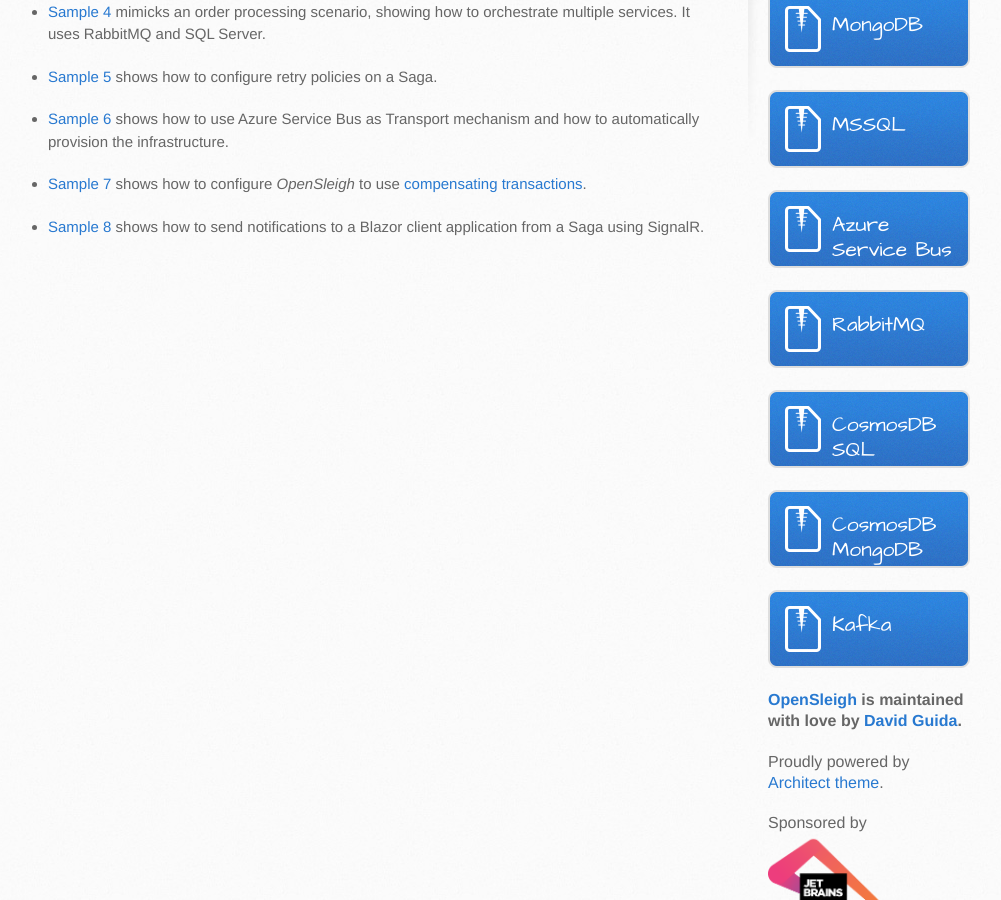
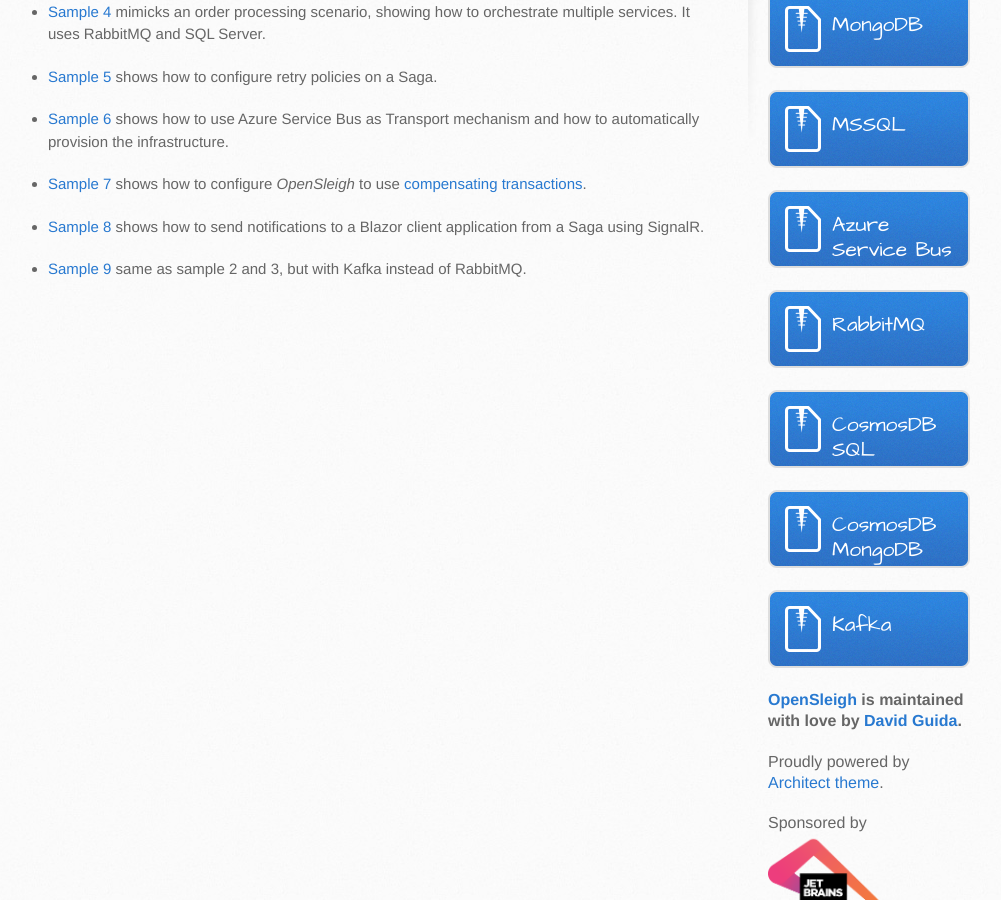
Before and after one commit to mizrael/OpenSleigh-Web, a Jekyll site: the page built from samples/index.md, in a window 1280 px wide and 900 px high, scrolled down 633 px. Shown: the whole window, without its empty margins (142-1143 px from the left). Built offline with Jekyll 4.4.1, drawn with Linux system fonts in a browser that asks for light colours.

Commit message:
added new sample

```diff
--- a/samples/index.md
+++ b/samples/index.md
@@ -21,3 +21,5 @@ Sample projects are available in the [`/samples/` folder](https://github.com/miz
 - **[Sample 7](https://github.com/mizrael/OpenSleigh/tree/develop/samples/Sample7)** shows how to configure *OpenSleigh* to use [compensating transactions](https://docs.microsoft.com/en-us/azure/architecture/patterns/compensating-transaction?WT.mc_id=DOP-MVP-5003878).
 
 - **[Sample 8](https://github.com/mizrael/OpenSleigh/tree/develop/samples/Sample8)** shows how to send notifications to a Blazor client application from a Saga using SignalR.
+
+- **[Sample 9](https://github.com/mizrael/OpenSleigh/tree/develop/samples/Sample9)** same as sample 2 and 3, but with Kafka instead of RabbitMQ.
```
